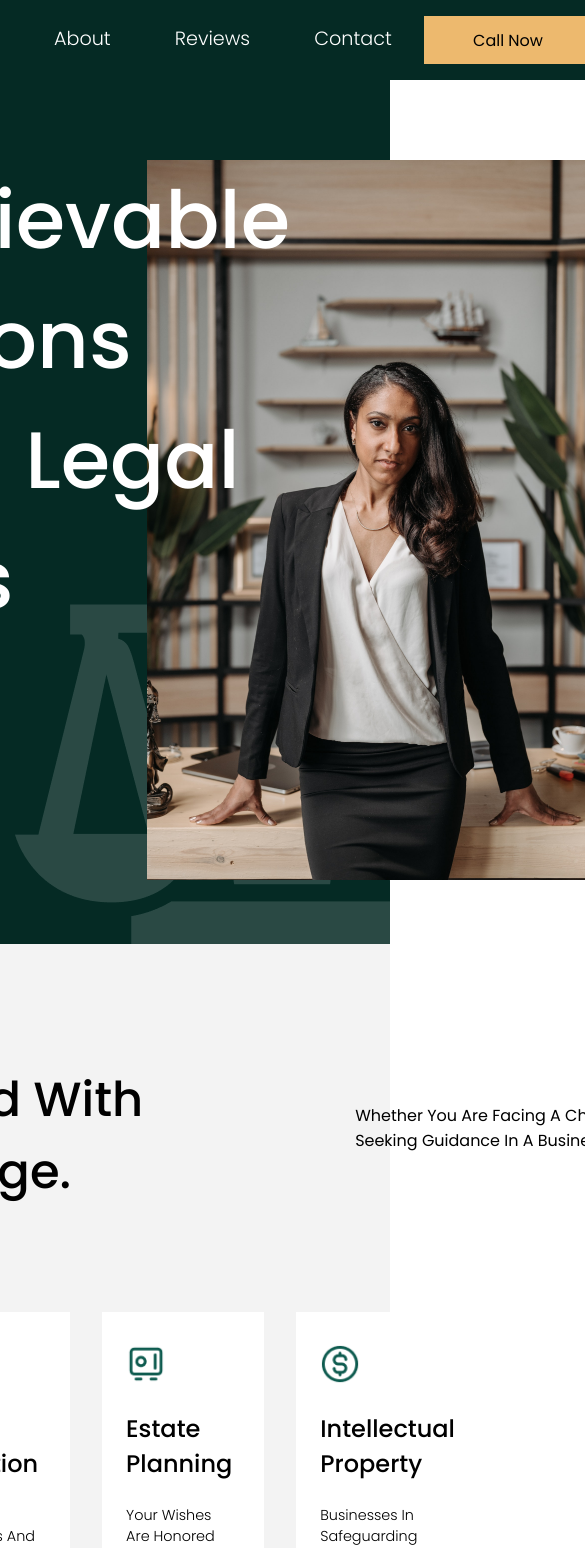
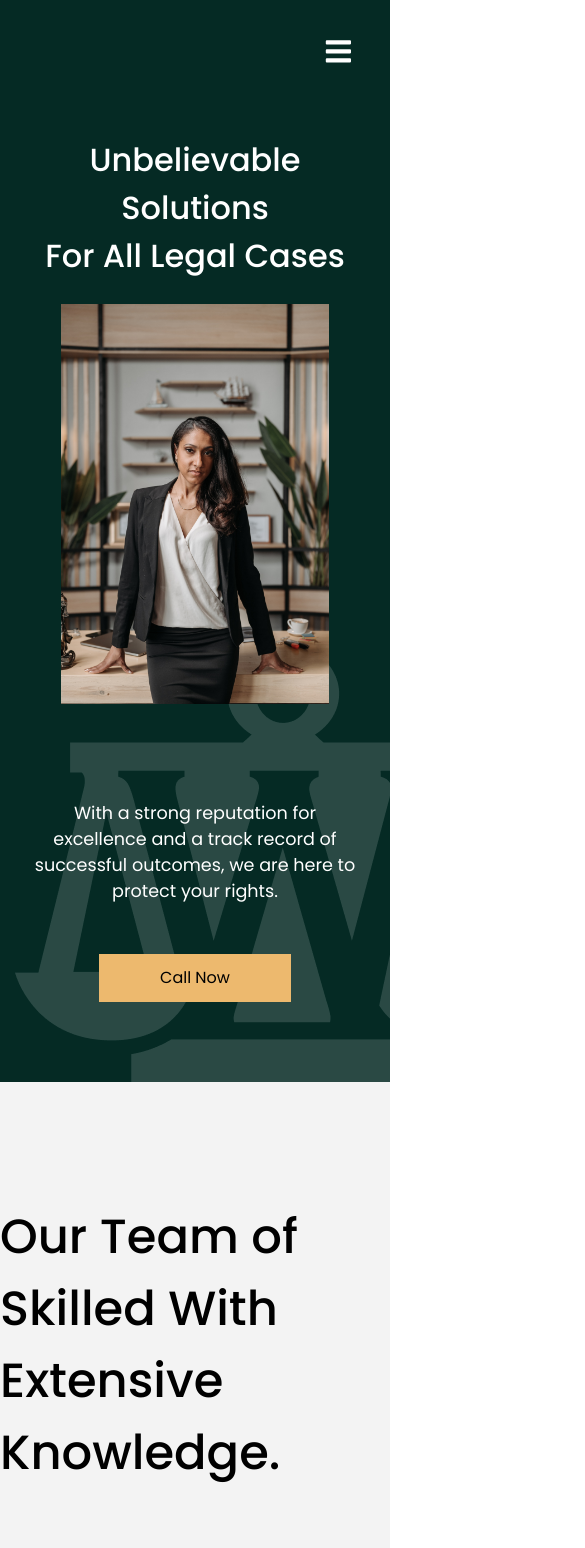
Before and after one commit to ErezAmirav/lawyer-portfolio, a React (Create React App) app: page / in a window 390 px wide. Shown: the top 1548 px of the page, 585 px wide, since content can reach past the window. Built offline with nearby package versions, Linux system fonts and the light colour scheme.

Commit message:
added navbar + header responibility

```diff
--- a/src/components/Header/Header.css
+++ b/src/components/Header/Header.css
@@ -75,3 +75,64 @@
 .reward2 {
     margin-top: 0.3rem;
 }
+
+.mobileIntro {
+    display: none;
+}
+
+@media screen and (max-width: 767px) {
+    .header_container {
+        flex-direction: column;
+        padding: 2rem;
+    }
+
+    .content-container {
+        display: flex;
+        width: 100%;
+        flex-direction: column;
+        align-items: center;
+    }
+
+    .text-container {
+        margin-right: 0;
+        margin-top: 1rem;
+
+        text-align: center;
+    }
+
+    .intro {
+        margin-top: 5rem;
+    }
+
+
+
+    .header-image {
+        height: 25rem;
+        margin-top: 1rem;
+    }
+
+    .text-container h1 {
+        font-size: 2rem;
+        position: relative;
+        margin: 0.5rem 0;
+        top: 0;
+    }
+
+    .achiev {
+        display: none;
+    }
+
+    .rewards {
+        display: none;
+    }
+
+    .mobileIntro {
+        display: block;
+        margin-bottom: 3rem;
+    }
+
+    .desktopIntro {
+        display: none;
+        margin: 0;
+    }
+}
--- a/src/components/Header/Header.jsx
+++ b/src/components/Header/Header.jsx
@@ -14,11 +14,13 @@ const Header = () => {
               Unbelievable Solutions <br />
               For All Legal Cases
             </h1>
+            <div className="desktopIntro">
               <p className="intro">
                 With a strong reputation for excellence and a track record of
                 successful outcomes, we are here to protect your rights.
               </p>
               <button className="main-button header-btn">Call Now</button>
+            </div>
             <p className="achiev">Our Achieved Awards</p>
             <div className="rewards">
               <img src={Reward1} alt="" className="reward reward1" />
@@ -28,6 +30,13 @@ const Header = () => {
           <div className="image-container">
             <img src={LawyerImg} alt="" className="header-image" />
           </div>
+          <div className="text-container mobileIntro">
+              <p className="intro">
+                With a strong reputation for excellence and a track record of
+                successful outcomes, we are here to protect your rights.
+              </p>
+              <button className="main-button header-btn">Call Now</button>
+            </div>
         </div>
       </div>
     </header>
--- a/src/components/Navbar/Navbar.css
+++ b/src/components/Navbar/Navbar.css
@@ -6,7 +6,6 @@
     z-index: 3;
     position: fixed;
     top: 0;
-
 }
 
 .nav {
@@ -18,8 +17,8 @@
     gap: 2rem;
     height: 3rem;
     padding: 1rem 10rem;
+}
 
-}
 .nav a {
     text-decoration: none;
     color: var(--color-white);
@@ -30,6 +29,7 @@
     font-size: 1.2rem;
     cursor: pointer;
     margin-top: 0.5rem;
+    color: var(--color-white);
 }
 
 .nav ul {
@@ -38,7 +38,6 @@
     list-style: none;
     display: flex;
     gap: 4rem;
-
 }
 
 .nav li {
@@ -46,3 +45,71 @@
     font-size: 1.2rem;
     cursor: pointer;
 }
+
+.nav-btn {
+    padding: 5px;
+    cursor: pointer;
+    background: transparent;
+    border: none;
+    outline: none;
+    color: var(--color-white);
+    display: none;
+    font-size: 1.8rem;
+}
+
+@media (max-width: 768px) {
+    .nav {
+        padding: 1rem;
+        flex-direction: column;
+        align-items: center;
+        position: fixed;
+        top: 0;
+        right: -100vh;
+        transition: var(--transition);
+        background-color: var(--color-bg);
+        width: 100%;
+        z-index: 2;
+        background-color: var(--color-bg);
+        height: 100vh;
+    }
+
+    .nav ul {
+        display: flex;
+        flex-direction: column;
+        justify-content: center;
+        margin-bottom: 35%;
+    }
+
+    .nav li {
+        display: flex;
+        flex-direction: column;
+        text-align: center;
+        transition: var(--transition);
+    }
+
+    .nav li:hover {
+        border-style: solid;
+        padding: 1px;
+        border-width: 1px;
+        border-image: linear-gradient(to left, rgba(238, 237, 237, 0.116) 1%, rgb(188, 189, 189) 50%, rgba(243, 243, 243, 0.13) 100%) 100% 0 100%;
+        width: 10rem;
+
+    }
+
+    .nav-btn {
+        display: block;
+        position: absolute;
+        top: 2rem;
+        right: 2rem;
+        background-color: var(--color-bg);
+    }
+
+    .responsive_nav {
+        transform: translateX(-100vh);
+    }
+
+    .nav-call-btn {
+        display: none;
+    }
+
+}
--- a/src/components/Navbar/Navbar.jsx
+++ b/src/components/Navbar/Navbar.jsx
@@ -1,25 +1,50 @@
 import React from 'react';
+import { useRef } from 'react';
 import './Navbar.css';
+import { FaBars, FaTimes } from 'react-icons/fa';
+
 
 const Navbar = () => {
+  const navRef = useRef();
+  const showNavbar = () => {
+    navRef.current.classList.toggle('responsive_nav');
+  };
+
+  const hideNavbar =()=>{
+
+    navRef.current.classList.remove("responsive_nav")
+
+  }
+
+
   return (
     <div className="nav-container">
-      <nav className="nav">
-        <span className="nav-title">Lawyers Inc.</span>
+      <nav className="nav" ref={navRef}>
+        <h3 className="nav-title">Lawyers Inc.</h3>
         <ul>
           <li>
-            <a href="#">Home</a>
+            <a href="#" onClick={hideNavbar}>Home</a>
           </li>
           <li>
-            <a href="#about">About</a>
+            <a href="#about" onClick={hideNavbar}>About</a>
           </li>
           <li>
-            <a href="#reviews">Reviews</a>
+            <a href="#reviews" onClick={hideNavbar}>Reviews</a>
           </li>
           <li>Contact</li>
         </ul>
-        <button className='main-button'>Call Now</button>
+        <button className='main-button nav-call-btn'>Call Now</button>
+        <button
+        className="nav-btn nav-close-btn"
+        onClick={showNavbar}>
+        <FaTimes />
+      </button>
       </nav>
+      <button
+      className="nav-btn"
+      onClick={showNavbar}>
+      <FaBars />
+    </button>
     </div>
   );
 };
```
Lines whose indentation alone changed are shown as unchanged.
